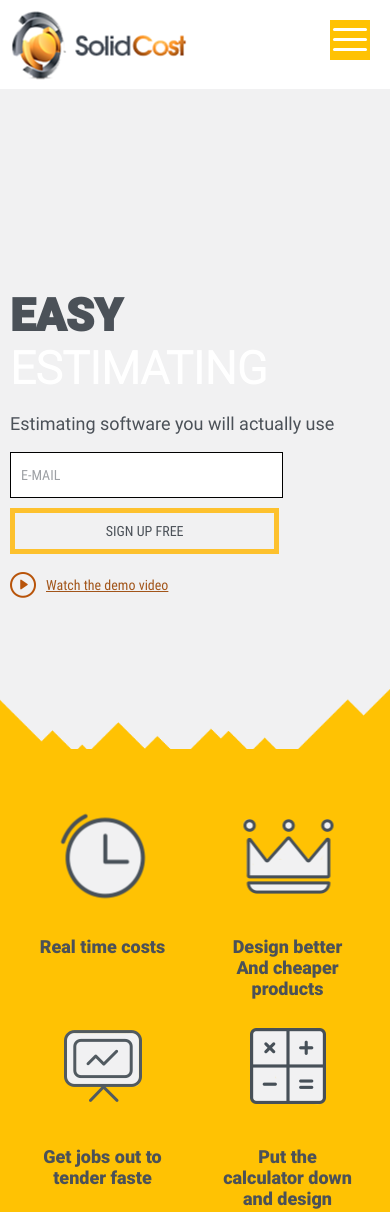
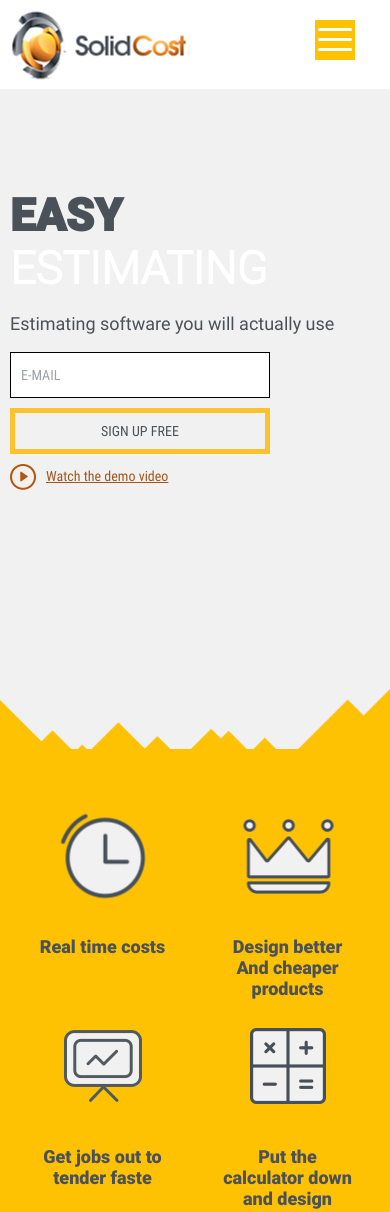
Before and after one commit to Kirbaba/solid-cost, a website: page index.html in a window 390 px wide. Shown: the top 1212 px of the page. Drawn offline with nearby package versions, Linux system fonts and the light colour scheme.

Commit message:
resp-home

```diff
--- a/app/sass/content/_index.scss
+++ b/app/sass/content/_index.scss
@@ -68,6 +68,8 @@
 	padding-left: 10px;
 	display: block;
 	float: left;
+	-webkit-border-radius: 0;
+	        border-radius: 0;
 }
 input::-webkit-input-placeholder {color: #4b5158; font-size: 14px; font-family: $rcr; text-transform: uppercase;}
 input::-moz-placeholder          {color: #4b5158; font-size: 14px; font-family: $rcr; text-transform: uppercase;}/* Firefox 19+ */
--- a/app/sass/responsive/_style.scss
+++ b/app/sass/responsive/_style.scss
@@ -1,5 +1,78 @@
 @media only screen and (max-width: 1024px) {
-
+	.content{
+		background-image: none;
+		height: 580px;
+	}
+	.toggle_mnu{
+		display: block;
+		right: 35px;
+	}
+	.header__menu{
+		display: none;
+		position: relative;
+		text-align: center;
+	}
+	.header-logo{
+		width: 80%;
+	}
+	.header__menu{
+		width: 100%;
+		height: 228px;
+	}
+	.head-menu{
+		width: 100%;
+		li{
+			width: 100%;
+			margin: 10px 0;
+		}
+	}
+	.login-botton{
+		text-align: center;
+		width: 23%;
+		float: none;
+	    margin: 0 auto;
+	    position: relative;
+	    display: inline-block;
+	}
+	.content-left{
+		top: 80px;
+		width: 95%;
+		h2{
+			width: 95%;
+		}
+	}
+	.content-left-form{
+		width: 50%;
+	}
+	.input-content{
+		width: 70%;
+	}
+	.form-button{
+		width: 72%;
+		margin-top: 10px;
+		margin-left: 0;
+	}
+	.play-video {
+	    width: 95%;
+	    text-align: left;
+	    margin-top: 10px;
+	    display: flex;
+    	line-height: 25px;
+	}
+	.play{
+		top: 0;
+	}
+	.mount{
+		height: 170px;
+		top: 1px;
+	}
+	.mount__items{
+		height: 500px;
+	}
+	.items{
+		width: 50%;
+		margin-top: 20px;
+	}
 }
 
 @media only screen and (max-width: 980px) {
@@ -45,11 +118,11 @@
 	    display: inline-block;
 	}
 	.content-left{
-		width: 100%;
+		width: 95%;
 		h2{
 			float: left;
 			display: block;
-			width: 100%;
+			width: 95%;
 		}
 	}
 	.firs-title, .second-title{
@@ -70,7 +143,7 @@
 		width: 70%;
 	}
 	.form-button{
-		width: 70%;
+		width: 71%;
 		margin-top: 10px;
 		margin-left: 0;
 	}
@@ -84,7 +157,7 @@
     	top: 210px;
 	}
 	.mount__items{
-		min-height: 500px;
+		min-height: 550px;
 	}
 	.item-column{
 		top: 40px;
```
Also changed, not shown: css/style.min.css, 1 other file.
